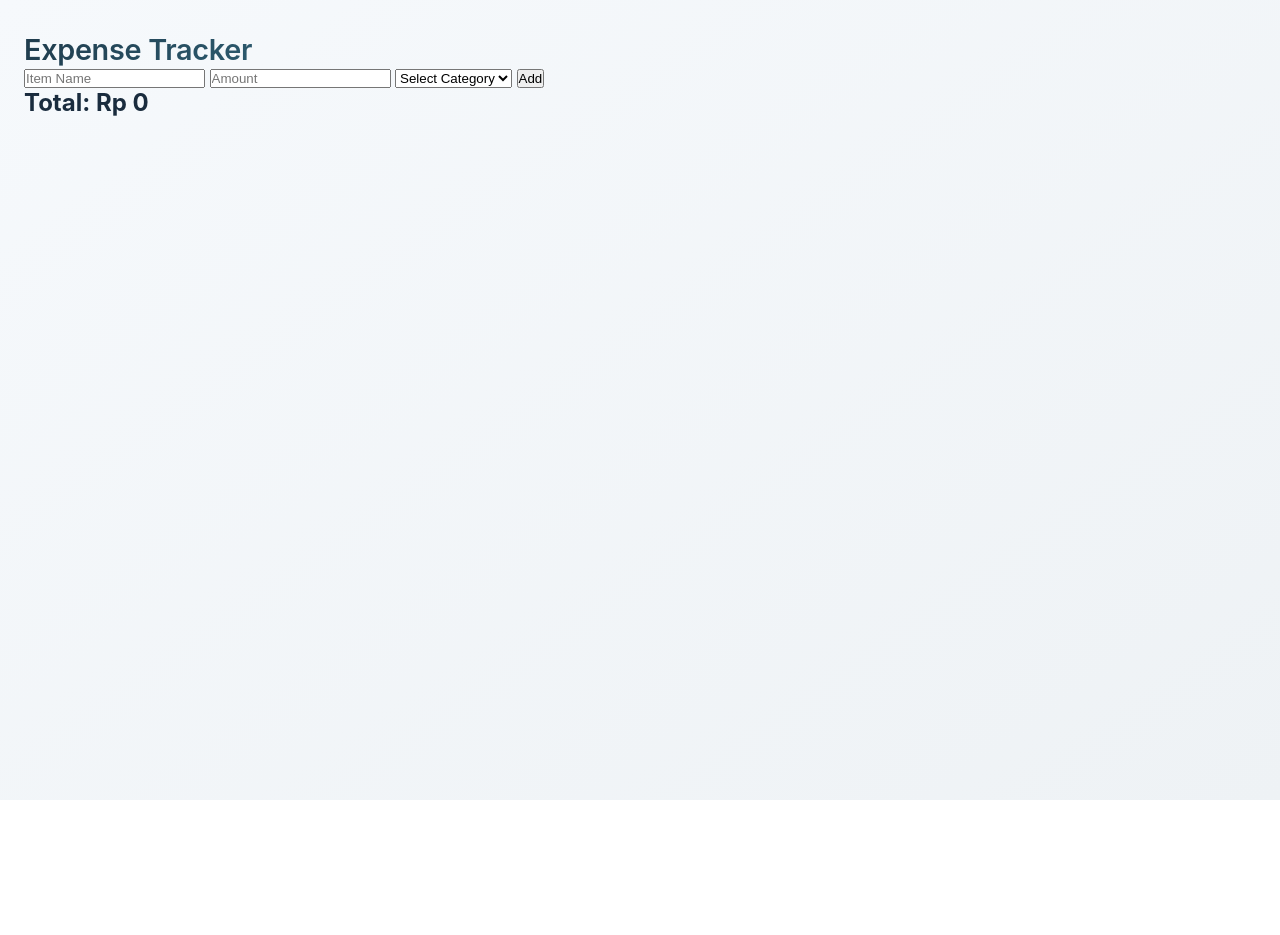
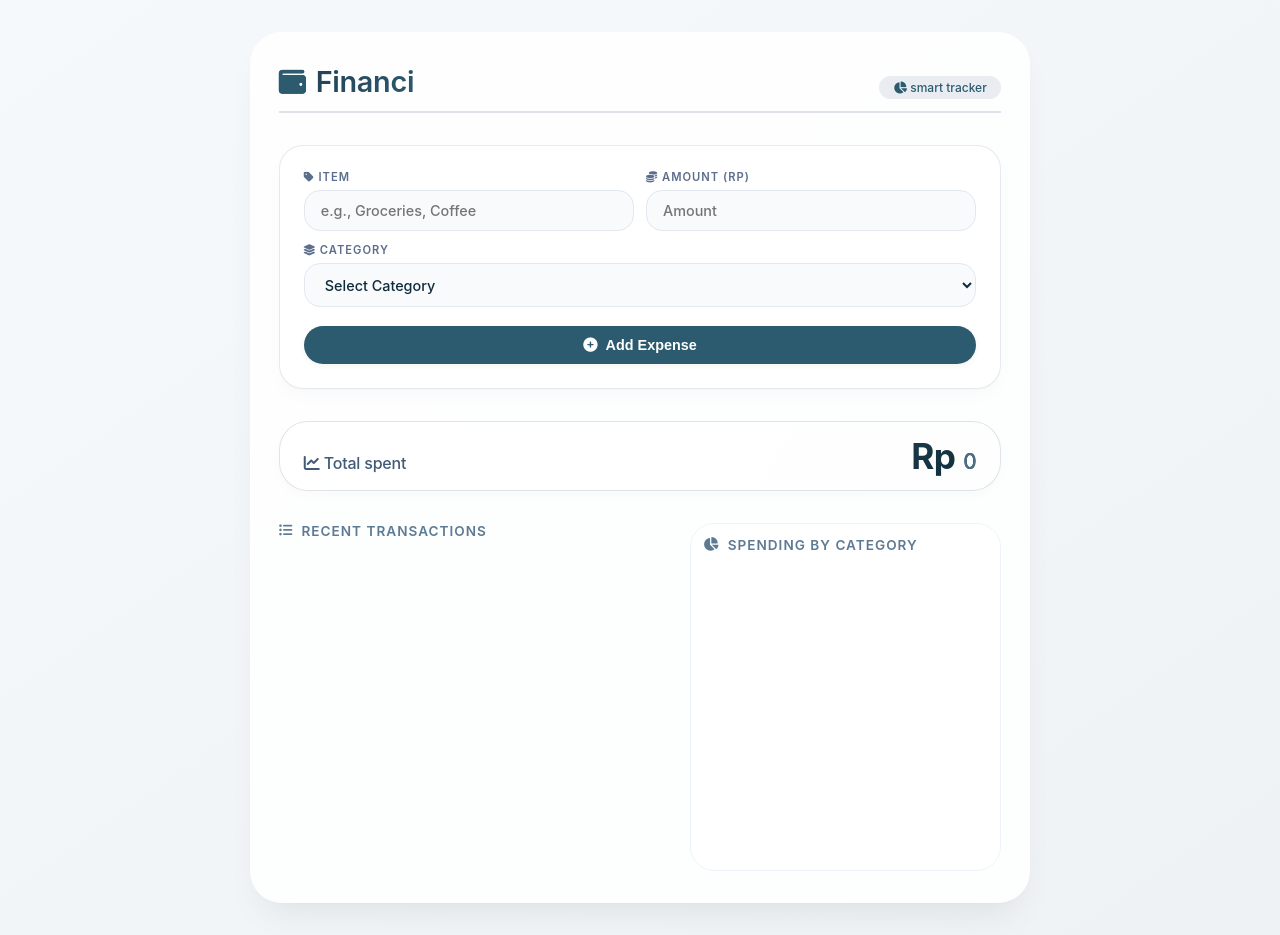
Before and after one commit to shy-coding24/expensen-tracker, a plain HTML site: page index.html in a window 1280 px wide. Before the commit the page ends 800 px from the top, so only its background shows below. Drawn offline with nearby package versions, Linux system fonts and the light colour scheme; files that its build step writes are made by us from their sources.

Commit message:
Update index.html

```diff
--- a/index.html
+++ b/index.html
@@ -2,39 +2,82 @@
 <html lang="en">
 <head>
   <meta charset="UTF-8">
-  <title>Expense Tracker</title>
-  <link rel="stylesheet" href="css/style.css">
+  <meta name="viewport" content="width=device-width, initial-scale=1.0, user-scalable=yes">
+  <title>Financi — Modern Expense Tracker</title>
+  <link rel="stylesheet" href="https://cdnjs.cloudflare.com/ajax/libs/font-awesome/6.0.0-beta3/css/all.min.css">
+
+  <script src="https://cdn.jsdelivr.net/npm/chart.js"></script>
+
+  <link rel="stylesheet" href="style.css">
 </head>
 <body>
 
-  <h1>Expense Tracker</h1>
+<div class="tracker-container">
 
-  <!-- Form Input -->
-  <form id="expense-form">
-    <input type="text" id="name" placeholder="Item Name" required>
-    <input type="number" id="amount" placeholder="Amount" required>
+  <div class="app-header">
+    <h1>
+      <i class="fas fa-wallet"></i>
+      Financi
+    </h1>
+    <div class="sub-badge">
+      <i class="fas fa-chart-pie"></i> smart tracker
+    </div>
+  </div>
 
-    <select id="category" required>
-      <option value="">Select Category</option>
-      <option value="Food">Food</option>
-      <option value="Transport">Transport</option>
-      <option value="Fun">Fun</option>
-    </select>
+  <div class="form-card">
+    <form id="expense-form" style="display: flex; flex-direction: column; gap: 0;">
+      <div class="input-group">
+        <div class="input-field">
+          <label><i class="fas fa-tag"></i> Item</label>
+          <input type="text" id="name" placeholder="e.g., Groceries, Coffee" required>
+        </div>
+        <div class="input-field">
+          <label><i class="fas fa-coins"></i> Amount (Rp)</label>
+          <input type="number" id="amount" placeholder="Amount" required>
+        </div>
+        <div class="input-field">
+          <label><i class="fas fa-layer-group"></i> Category</label>
+          <select id="category" required>
+            <option value="">Select Category</option>
+            <option value="Food">🍔 Food</option>
+            <option value="Transport">🚗 Transport</option>
+            <option value="Fun">🎉 Fun</option>
+          </select>
+        </div>
+      </div>
+      <button type="submit" class="btn-add">
+        <i class="fas fa-plus-circle"></i> Add Expense
+      </button>
+    </form>
+  </div>
 
-    <button type="submit">Add</button>
-  </form>
+  <div class="total-section">
+    <div class="total-label">
+      <i class="fas fa-chart-line"></i> Total spent
+    </div>
+    <div class="total-amount">
+      Rp <span id="total">0</span>
+    </div>
+  </div>
 
-  <!-- Total -->
-  <h2>Total: Rp <span id="total">0</span></h2>
+  <div class="dashboard-grid">
+    <div class="expense-list-section">
+      <div class="section-title">
+        <i class="fas fa-list-ul"></i> Recent transactions
+      </div>
+      <ul id="list" class="expense-ul"></ul>
+    </div>
+    <div class="chart-section">
+      <div class="section-title">
+        <i class="fas fa-chart-pie"></i> Spending by category
+      </div>
+      <canvas id="chart" width="300" height="300" style="max-width:100%; height:auto;"></canvas>
+    </div>
+  </div>
 
-  <!-- List -->
-  <ul id="list"></ul>
+</div>
 
-  <!-- Chart -->
-  <canvas id="chart" width="300" height="300"></canvas>
-
-  <script src="https://cdn.jsdelivr.net/npm/chart.js"></script>
-  <script src="js/script.js"></script>
+<script src="script.js"></script>
 
 </body>
 </html>
```
